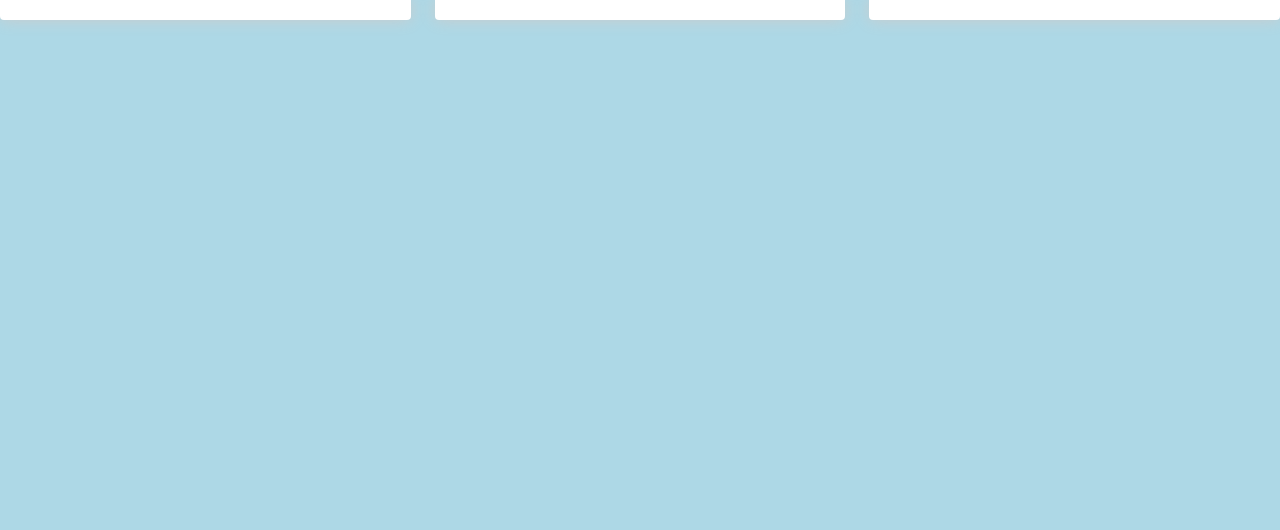
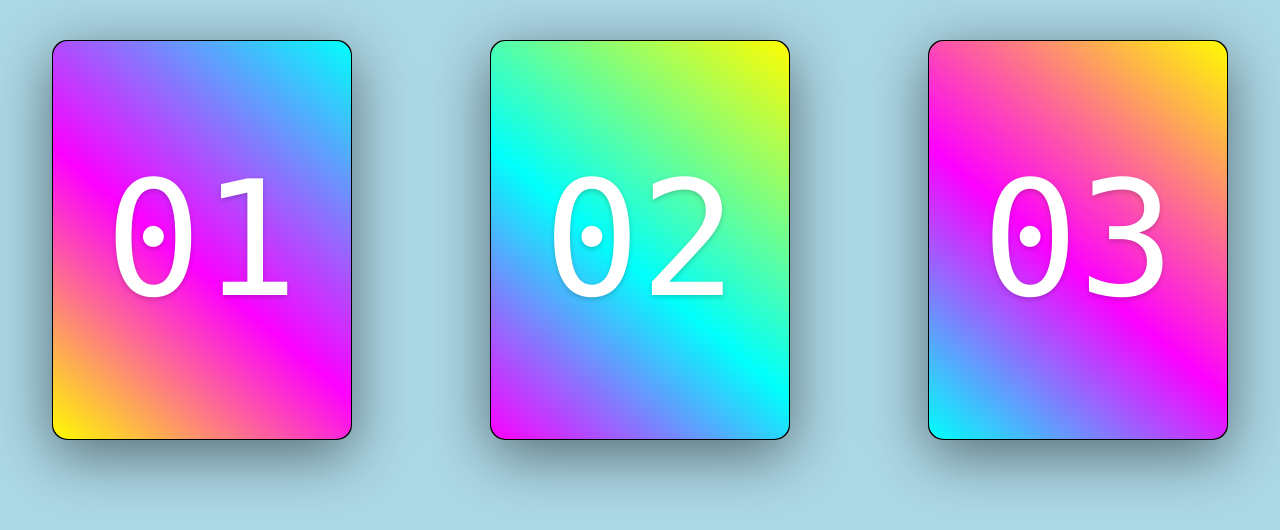
Before and after one commit to ddolan88/capstone_2.0, a Django app: page /catalog/store/ in a window 1280 px wide. Shown: the part 91-621 px from the top of the page. Run offline with Django 4.2, Linux system fonts and the light colour scheme; some libraries are stand-ins or nearby versions.

Commit message:
catalog cards

```diff
--- a/static/css/store.css
+++ b/static/css/store.css
@@ -1,10 +1,81 @@
-.box-element {
-    box-shadow: hsl(0, 0%, 80%) 0 0 16px;
-    background-color: #fff;
-    border-radius: 4px;
-    padding: 10px;
+@import url("https://fonts.googleapis.com/css2?family=Righteous&display=swap");
+.prod-container {
+  max-width: 100vw;
+  display: grid;
+  grid-template-columns: repeat(auto-fit, minmax(300px, 1fr));
+  grid-gap: 35px;
+  margin: 0 auto;
+  padding: 40px 0;
 }
-
-.product{
-    border-radius: 0 0 4px 4px;
+.prod-container .card {
+  position: relative;
+  width: 300px;
+  height: 400px;
+  margin: 0 auto;
+  background: #000;
+  border-radius: 15px;
+  box-shadow: 0 15px 60px rgba(0, 0, 0, 0.5);
 }
+.prod-container .card .face {
+  position: absolute;
+  bottom: 0;
+  left: 0;
+  width: 100%;
+  height: 100%;
+  display: flex;
+  justify-content: center;
+  align-items: center;
+}
+.prod-container .card .face.face1 {
+  box-sizing: border-box;
+  padding: 20px;
+}
+.prod-container .card .face.face1 h2 {
+  margin: 0;
+  padding: 0;
+}
+.prod-container .card .face.face1 .java {
+  background-color: #fffc00;
+  -webkit-background-clip: text;
+  -webkit-text-fill-color: transparent;
+}
+.prod-container .card .face.face1 .python {
+  background-color: #00fffc;
+  -webkit-background-clip: text;
+  -webkit-text-fill-color: transparent;
+}
+.prod-container .card .face.face1 .cSharp {
+  background-color: #fc00ff;
+  -webkit-background-clip: text;
+  -webkit-text-fill-color: transparent;
+}
+.prod-container .card .face.face2 {
+  transition: 0.5s;
+}
+.prod-container .card .face.face2 h2 {
+  margin: 0;
+  padding: 0;
+  font-size: 10em;
+  color: #fff;
+  transition: 0.5s;
+  text-shadow: 0 2px 5px rgba(0, 0, 0, 0.2);
+  z-index: 10;
+}
+.prod-container .card:hover .face.face2 {
+  height: 60px;
+}
+.prod-container .card:hover .face.face2 h2 {
+  font-size: 2em;
+}
+.prod-container .card:nth-child(1) .face.face2 {
+  background-image: linear-gradient(40deg, #fffc00 0%, #fc00ff 45%, #00fffc 100%);
+  border-radius: 15px;
+}
+.prod-container .card:nth-child(2) .face.face2 {
+  background-image: linear-gradient(40deg, #fc00ff 0%, #00fffc 45%, #fffc00 100%);
+  border-radius: 15px;
+}
+.prod-container .card:nth-child(3) .face.face2 {
+  background-image: linear-gradient(40deg, #00fffc 0%, #fc00ff 45%, #fffc00 100%);
+  border-radius: 15px;
+}/*# sourceMappingURL=store.css.map */
--- /dev/null
+++ b/static/css/store.scss
@@ -0,0 +1,124 @@
+@import url("https://fonts.googleapis.com/css2?family=Righteous&display=swap");
+
+// body {
+//     margin: 0;
+//     padding: 0;
+//     display: flex;
+//     justify-content: center;
+//     align-items: center;
+//     font-family: "Righteous", cursive;
+//     min-height: 100vh;
+//     background-color: #a9c9ff;
+//     background-image: linear-gradient(180deg, #a9c9ff 0%, #ffbbec 100%);
+
+    .prod-container {
+        max-width: 100vw;
+        display: grid;
+        grid-template-columns: repeat(auto-fit, minmax(300px, 1fr));
+        grid-gap: 35px;
+        margin: 0 auto;
+        padding: 40px 0;
+
+        .card {
+            position: relative;
+            width: 300px;
+            height: 400px;
+            margin: 0 auto;
+            background: #000;
+            border-radius: 15px;
+            box-shadow: 0 15px 60px rgba(0, 0, 0, 0.5);
+
+            .face {
+                position: absolute;
+                bottom: 0;
+                left: 0;
+                width: 100%;
+                height: 100%;
+                display: flex;
+                justify-content: center;
+                align-items: center;
+
+            &.face1 {
+                box-sizing: border-box;
+                padding: 20px;
+
+                h2 {
+                    margin: 0;
+                    padding: 0;
+                }
+
+                .java {
+                    background-color: #fffc00;
+                    -webkit-background-clip: text;
+                    -webkit-text-fill-color: transparent;
+                }
+
+                .python {
+                    background-color: #00fffc;
+                    -webkit-background-clip: text;
+                    -webkit-text-fill-color: transparent;
+                }
+
+                .cSharp {
+                    background-color: #fc00ff;
+                    -webkit-background-clip: text;
+                    -webkit-text-fill-color: transparent;
+                }
+            }
+
+                &.face2 {
+                    transition: 0.5s;
+
+                    h2 {
+                        margin: 0;
+                        padding: 0;
+                        font-size: 10em;
+                        color: #fff;
+                        transition: 0.5s;
+                        text-shadow: 0 2px 5px rgba(0, 0, 0, 0.2);
+                        z-index: 10;
+                    }
+                }
+            }
+        }
+
+
+        .card:hover .face.face2 {
+            height: 60px;
+
+            h2 {
+                font-size: 2em;
+            }
+        }
+
+        .card:nth-child(1) .face.face2 {
+            background-image: linear-gradient(
+                40deg,
+                #fffc00 0%,
+                #fc00ff 45%,
+                #00fffc 100%
+            );
+            border-radius: 15px;
+        }
+
+        .card:nth-child(2) .face.face2 {
+            background-image: linear-gradient(
+                40deg,
+                #fc00ff 0%,
+                #00fffc 45%,
+                #fffc00 100%
+            );
+            border-radius: 15px;
+        }
+
+        .card:nth-child(3) .face.face2 {
+            background-image: linear-gradient(
+                40deg,
+                #00fffc 0%,
+                #fc00ff 45%,
+                #fffc00 100%
+            );
+            border-radius: 15px;
+        }
+    }
+// }
--- a/templates/store/store.html
+++ b/templates/store/store.html
@@ -5,7 +5,52 @@
 {% block title %}Store Page{% endblock title %}
 
 {% block content %}
-    <div class="row">
+
+    <div class="prod-container">
+
+        <div class="card">
+            <div class="face face1">
+                <div class="content">
+                    <span class="stars"></span>
+                    <h2 class="java">Java</h2>
+                    <p class="java">Java is a class-based, object-oriented programming language that is designed to have as few implementation dependencies as possible.</p>
+                </div>
+            </div>
+            <div class="face face2">
+                <h2>01</h2>
+            </div>
+        </div>
+
+        <div class="card">
+            <div class="face face1">
+                <div class="content">
+                    <span class="stars"></span>
+                    <h2 class="python">Python</h2>
+                    <p class="python">Python is an interpreted, high-level and general-purpose programming language.</p>
+                </div>
+            </div>
+            <div class="face face2">
+                <h2>02</h2>
+            </div>
+        </div>
+
+        <div class="card">
+            <div class="face face1">
+                <div class="content">
+                    <span class="stars"></span>
+                    <h2 class="cSharp">C#</h2>
+                    <p class="cSharp">C# is a general-purpose, multi-paradigm programming language encompassing static typing, strong typing, lexically scoped and component-oriented programming disciplines.</p>
+                </div>
+            </div>
+            <div class="face face2">
+                <h2>03</h2>
+            </div>
+        </div>
+    </div>
+
+{% endblock content %}
+
+<!-- <div class="row">
         <div class="col-lg-4">
             <div class="box-element product">
 
@@ -23,6 +68,4 @@
 
             </div>
         </div>
-    </div>
-
-{% endblock content %}
+    </div> -->
```
Also changed, not shown: static/img/RTX_3070.png (added), static/img/RTX_3080.png (added), static/img/RTX_3090.png (added), 1 other file.
